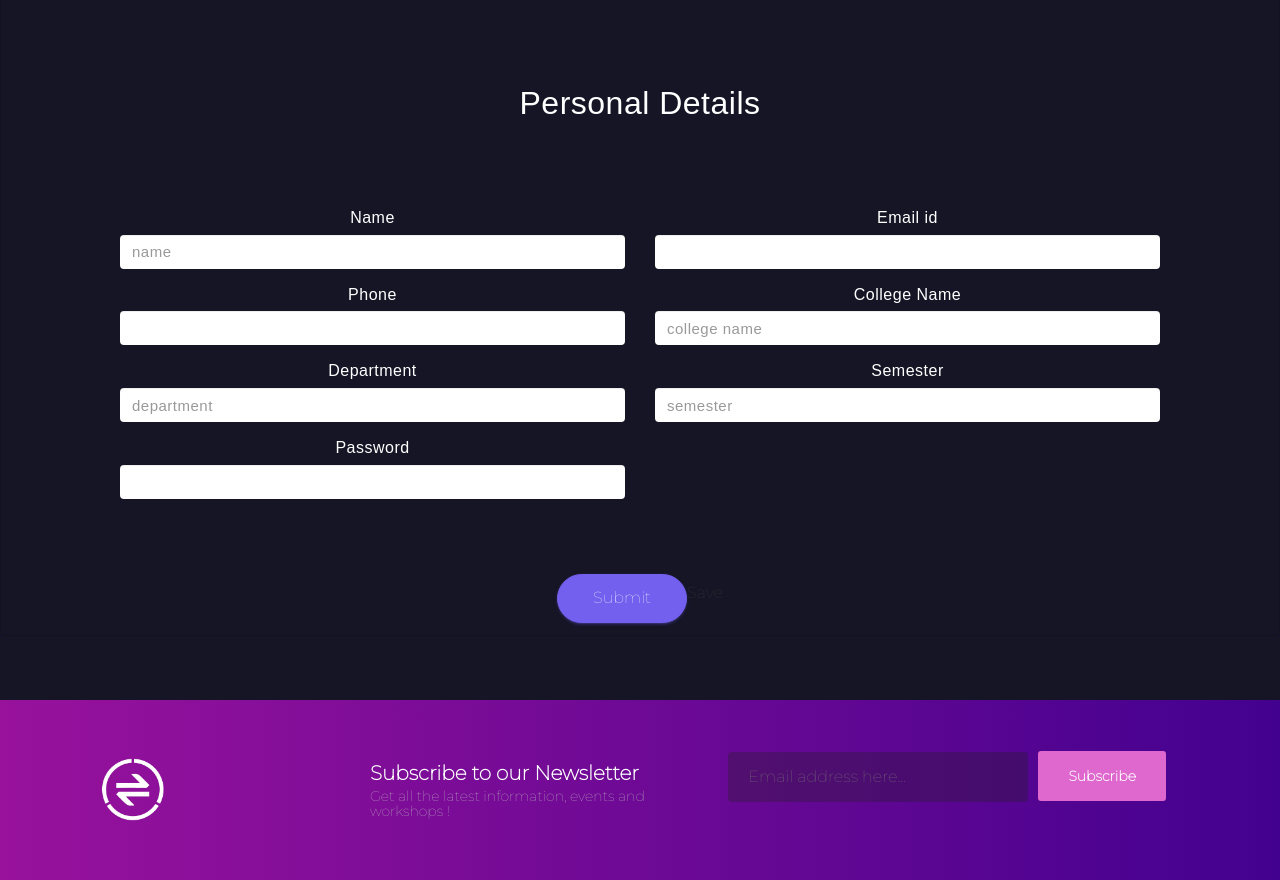
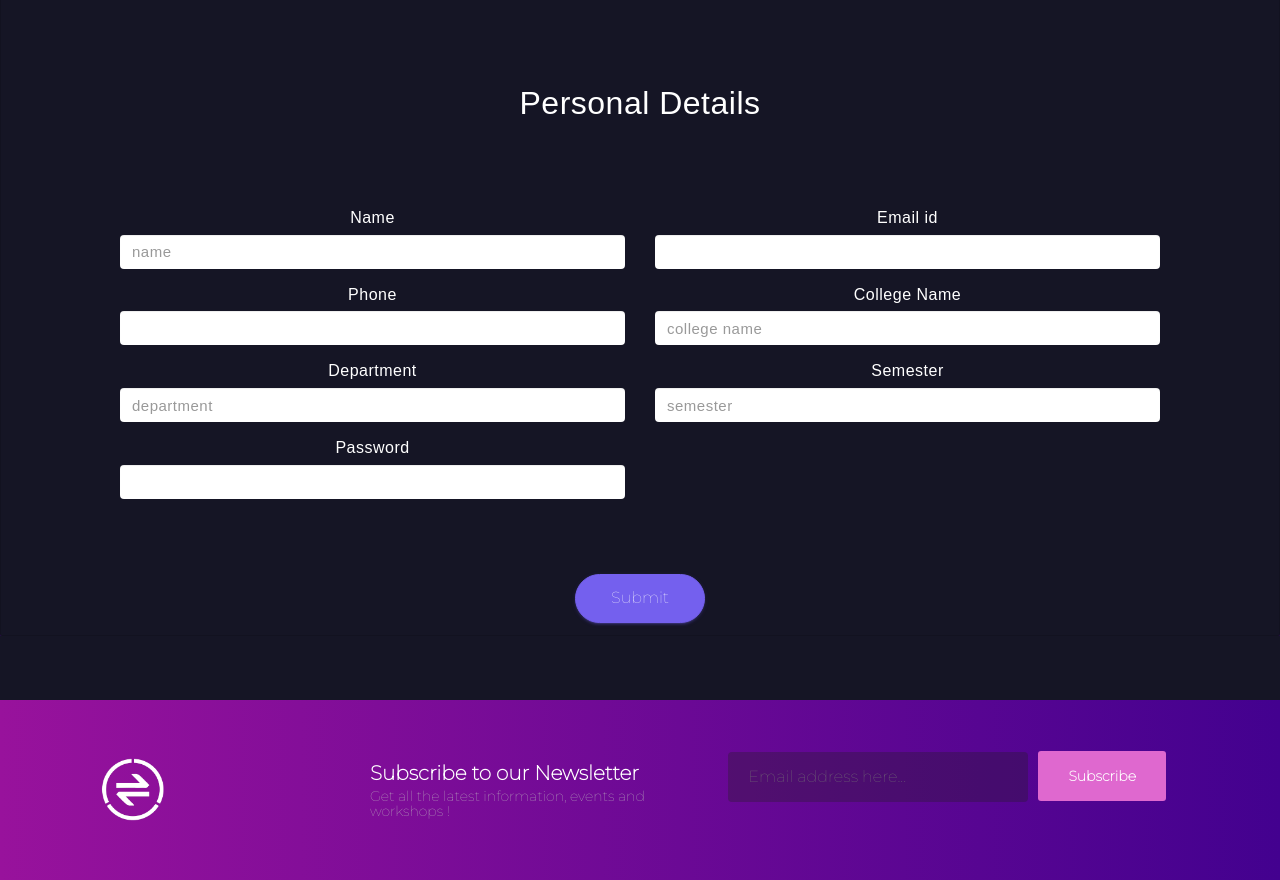
Before and after one commit to Monisha-23/equilibrio_main, a Django app: template equilibrio_app/templates/edit.html in a window 1280 px wide. Shown: the part 302-1182 px from the top of the page. Run offline with Django 3.2, Linux system fonts and the light colour scheme; the template is opened without the code that fills it, so the values that code supplies are empty; style sheets or scripts are compiled from the project's sources; parts of the project's set-up code (start-up, migrations or seed data) failed here and were passed over; some libraries are stand-ins or nearby versions.

Commit message:
Update edit.html

```diff
--- a/equilibrio_app/templates/edit.html
+++ b/equilibrio_app/templates/edit.html
@@ -406,7 +406,7 @@ p {
 
 
                      </div>
-                     <input type="submit" class="m-t-10 waves-effect waves-dark btn btn-primary btn-md btn-rounded">Save</a>
+                     <input type="submit" class="m-t-10 waves-effect waves-dark btn btn-primary btn-md btn-rounded">
                     </form>
                     </div>
 
```
